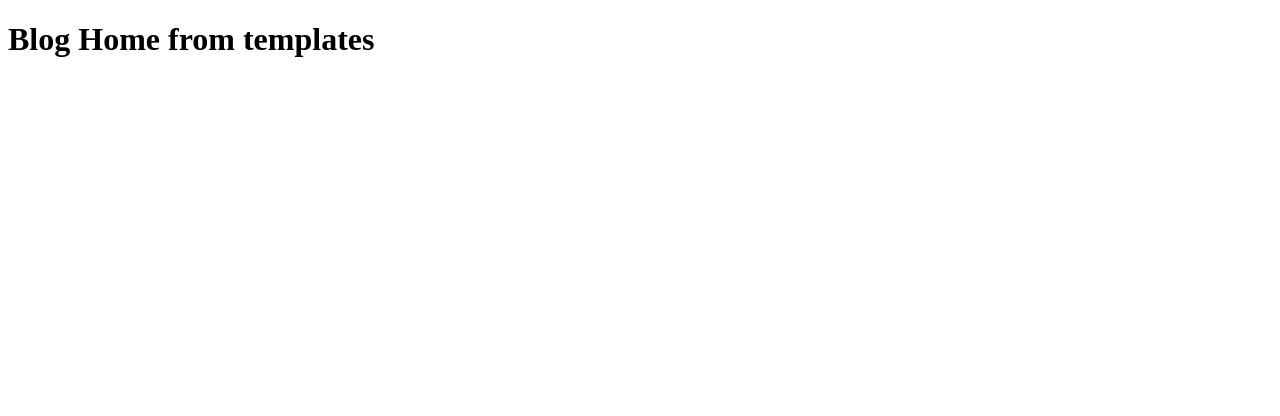
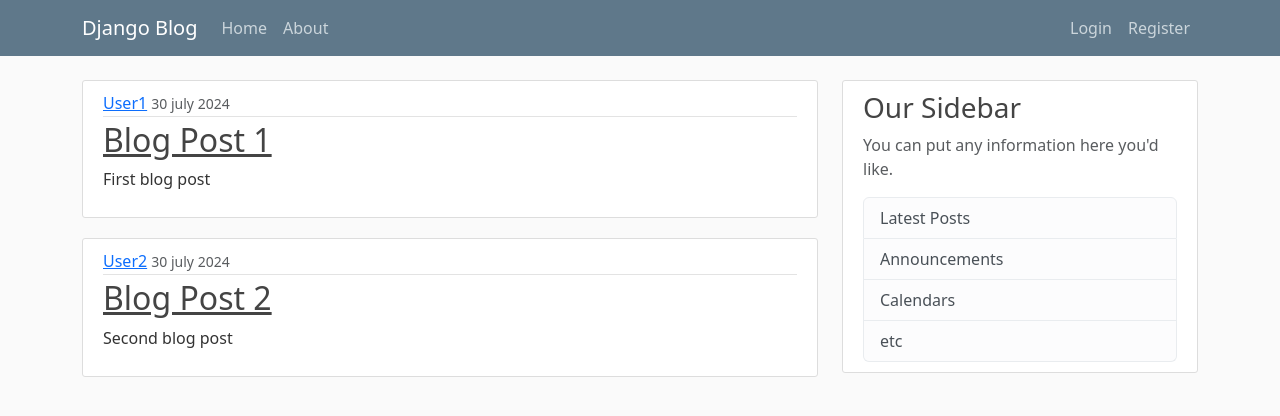
Before and after one commit to prayas1998/Django_blog_CS, a Django app: page / in a window 1280 px wide. Shown: the top 416 px of the page. Run offline with Django 5.2, Linux system fonts and the light colour scheme.

Commit message:
Managing templates and using CONTEXT to pass data from DB to webpage.

```diff
--- /dev/null
+++ b/blog/static/blog/main.css
@@ -0,0 +1,84 @@
+body {
+  background: #fafafa;
+  color: #333333;
+  margin-top: 5rem;
+}
+
+h1, h2, h3, h4, h5, h6 {
+  color: #444444;
+}
+
+ul {
+  margin: 0;
+}
+
+.bg-steel {
+  background-color: #5f788a;
+}
+
+.site-header .navbar-nav .nav-link {
+  color: #cbd5db;
+}
+
+.site-header .navbar-nav .nav-link:hover {
+  color: #ffffff;
+}
+
+.site-header .navbar-nav .nav-link.active {
+  font-weight: 500;
+}
+
+.content-section {
+  background: #ffffff;
+  padding: 10px 20px;
+  border: 1px solid #dddddd;
+  border-radius: 3px;
+  margin-bottom: 20px;
+}
+
+.article-title {
+  color: #444444;
+}
+
+a.article-title:hover {
+  color: #428bca;
+  text-decoration: none;
+}
+
+.article-content {
+  white-space: pre-line;
+}
+
+.article-img {
+  height: 65px;
+  width: 65px;
+  margin-right: 16px;
+}
+
+.article-metadata {
+  padding-bottom: 1px;
+  margin-bottom: 4px;
+  border-bottom: 1px solid #e3e3e3
+}
+
+.article-metadata a:hover {
+  color: #333;
+  text-decoration: none;
+}
+
+.article-svg {
+  width: 25px;
+  height: 25px;
+  vertical-align: middle;
+}
+
+.account-img {
+  height: 125px;
+  width: 125px;
+  margin-right: 20px;
+  margin-bottom: 16px;
+}
+
+.account-heading {
+  font-size: 2.5rem;
+}
--- /dev/null
+++ b/blog/templates/blog/base.html
@@ -0,0 +1,73 @@
+{% load static %}
+<!--<!DOCTYPE html>-->
+<!--Below is the temporary fix for the IDE issue-->
+{{ '<' }}{{ '!DOCTYPE html>' }}
+<html lang="en">
+<head>
+    <meta name="viewport" content="width=device-width, initial-scale=1">
+
+    <link href="https://cdn.jsdelivr.net/npm/bootstrap@5.3.3/dist/css/bootstrap.min.css" rel="stylesheet"
+          integrity="sha384-QWTKZyjpPEjISv5WaRU9OFeRpok6YctnYmDr5pNlyT2bRjXh0JMhjY6hW+ALEwIH" crossorigin="anonymous">
+
+    <link rel="stylesheet" href="{% static 'blog/main.css' %}">
+
+    {% if title %}
+    <!--    If title is in context-->
+    <title>Django Blog - {{title}}</title>
+    {% else %}
+    <title>Django Blog</title>
+    {% endif %}
+
+</head>
+<body>
+
+<header class="site-header">
+    <nav class="navbar navbar-expand-md navbar-dark bg-steel fixed-top">
+        <div class="container">
+            <a class="navbar-brand mr-4" href="{% url 'blog-home' %}">Django Blog</a>
+            <button class="navbar-toggler" type="button" data-toggle="collapse" data-target="#navbarToggle"
+                    aria-controls="navbarToggle" aria-expanded="false" aria-label="Toggle navigation">
+                <span class="navbar-toggler-icon"></span>
+            </button>
+            <div class="collapse navbar-collapse" id="navbarToggle">
+                <div class="navbar-nav me-auto">
+                    <a class="nav-item nav-link" href="{% url 'blog-about' %}">Home</a>
+                    <a class="nav-item nav-link" href="{% url 'blog-about' %}">About</a>
+                </div>
+                <!-- Navbar Right Side -->
+                <div class="navbar-nav ms-auto">
+                    <a class="nav-item nav-link" href="#">Login</a>
+                    <a class="nav-item nav-link" href="#">Register</a>
+                </div>
+            </div>
+        </div>
+    </nav>
+</header>
+
+<main role="main" class="container">
+    <div class="row">
+        <div class="col-md-8">
+            {% block content %}{% endblock %}
+        </div>
+        <div class="col-md-4">
+            <div class="content-section">
+                <h3>Our Sidebar</h3>
+                <p class='text-muted'>You can put any information here you'd like.
+                <ul class="list-group">
+                    <li class="list-group-item list-group-item-light">Latest Posts</li>
+                    <li class="list-group-item list-group-item-light">Announcements</li>
+                    <li class="list-group-item list-group-item-light">Calendars</li>
+                    <li class="list-group-item list-group-item-light">etc</li>
+                </ul>
+            </div>
+        </div>
+    </div>
+</main>
+
+
+<script src="https://cdn.jsdelivr.net/npm/bootstrap@5.3.3/dist/js/bootstrap.bundle.min.js"
+        integrity="sha384-YvpcrYf0tY3lHB60NNkmXc5s9fDVZLESaAA55NDzOxhy9GkcIdslK1eN7N6jIeHz"
+        crossorigin="anonymous"></script>
+
+</body>
+</html>
--- a/blog/templates/blog/home.html
+++ b/blog/templates/blog/home.html
@@ -1,10 +1,17 @@
-<!DOCTYPE html>
-<html lang="en">
-<head>
-    <meta charset="UTF-8">
-    <title>Home</title>
-</head>
-<body>
-    <h1>Blog Home from templates</h1>
-</body>
-</html>
+{% extends "blog/base.html" %}
+
+{% block content %}
+{% for post in posts %}
+<article class="media content-section">
+    <div class="media-body">
+        <div class="article-metadata">
+            <a class="mr-2" href="#">{{ post.author }}</a>
+            <small class="text-muted">{{ post.date_posted }}</small>
+        </div>
+        <h2><a class="article-title" href="#">{{ post.title }}</a></h2>
+        <p class="article-content">{{ post.content }}</p>
+    </div>
+</article>
+{% endfor %}
+{% endblock content %}
+<!--We can simply write endblock but writing content tells us which block are we ending. It helps when there are multiple blocks in the webpage-->
--- a/blog/views.py
+++ b/blog/views.py
@@ -1,11 +1,29 @@
 from django.shortcuts import render
 from django.http import HttpResponse
 
+posts = [
+    {
+        'author': 'User1',
+        'title': 'Blog Post 1',
+        'content': 'First blog post',
+        'date_posted': '30 july 2024'
+    },
+    {
+        'author': 'User2',
+        'title': 'Blog Post 2',
+        'content': 'Second blog post',
+        'date_posted': '30 july 2024'
+    },
+]
 
-# Create your views here.
+
 def home(request):
-    return render(request, 'blog/home.html')
+    context = {
+        'posts': posts,
+        'title': 'Home'
+    }
+    return render(request, 'blog/home.html', context)
 
 
 def about(request):
-    return render(request, 'blog/about.html')
+    return render(request, 'blog/about.html', {'title': 'About'})
```
Also changed, not shown: blog/templates/blog/about.html (+6 -10 lines).
